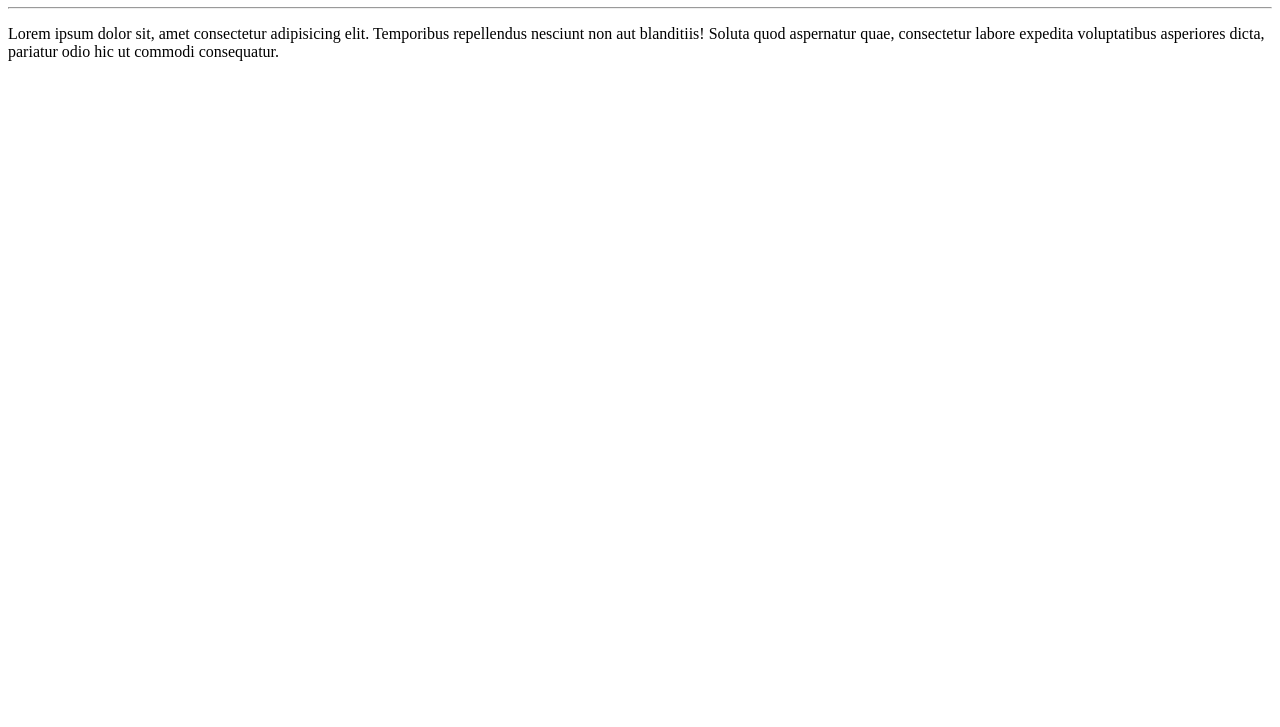
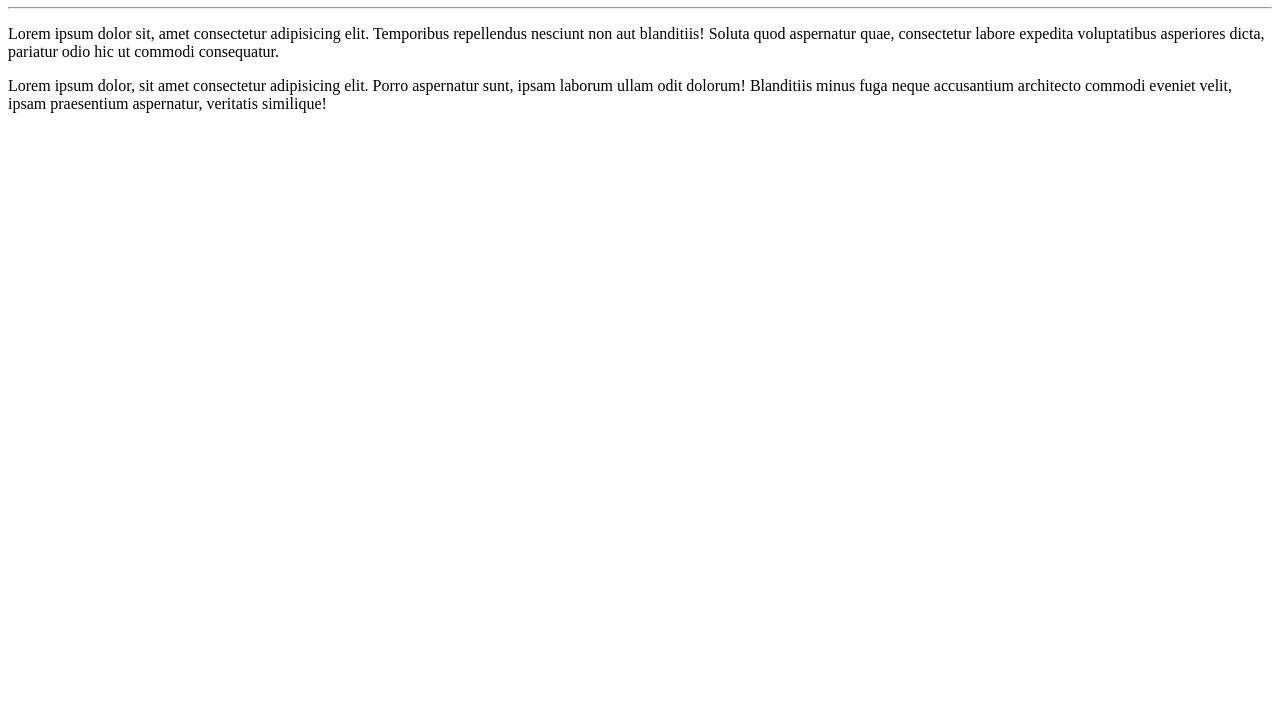
Before and after one commit to DanielTurkot/Boshguard, a plain HTML site: page site-exemplo/index.html in a window 1280 px wide. Shown: the part 73-800 px from the top of the page. Drawn offline with Linux system fonts and the light colour scheme.

Commit message:
paragrafo

```diff
--- a/site-exemplo/index.html
+++ b/site-exemplo/index.html
@@ -9,5 +9,6 @@
     <h1>Meu Mundo!</h1>
     <hr>
     <p>Lorem ipsum dolor sit, amet consectetur adipisicing elit. Temporibus repellendus nesciunt non aut blanditiis! Soluta quod aspernatur quae, consectetur labore expedita voluptatibus asperiores dicta, pariatur odio hic ut commodi consequatur.</p>
+    <p>Lorem ipsum dolor, sit amet consectetur adipisicing elit. Porro aspernatur sunt, ipsam laborum ullam odit dolorum! Blanditiis minus fuga neque accusantium architecto commodi eveniet velit, ipsam praesentium aspernatur, veritatis similique!</p>
 </body>
 </html>
```
